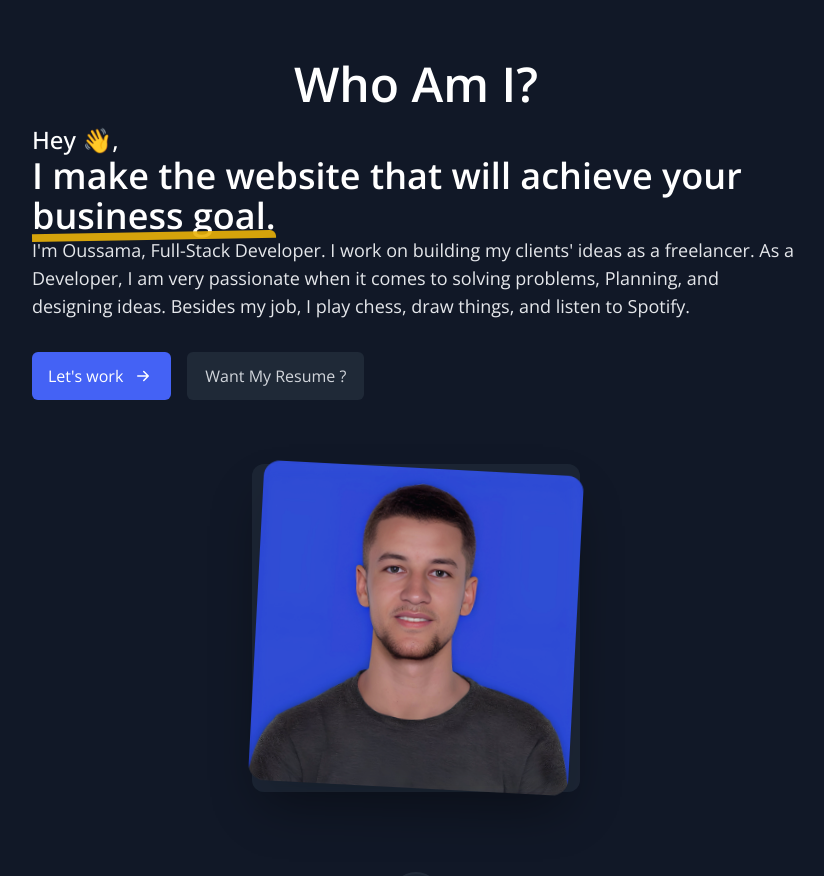
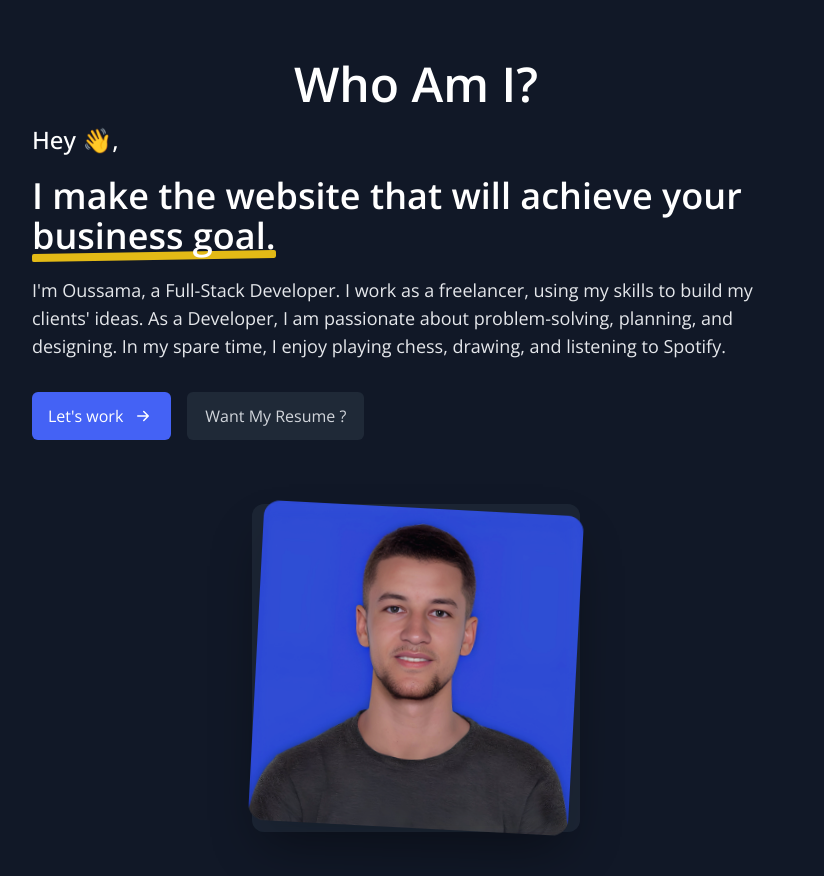
Before and after one commit to ojpro/portfolio-v2, a Next.js app: page / in a window 1280 px wide. Shown: the part 880-1756 px from the top of the page, without its empty margins (224-1048 px from the left). Built offline with nearby package versions, Linux system fonts and the light colour scheme.

Commit message:
minor re-styling for the about section

```diff
--- a/src/components/partials/sections/About.tsx
+++ b/src/components/partials/sections/About.tsx
@@ -16,20 +16,14 @@ export default function About() {
                     <div
                         className="mx-auto p-4 flex flex-row flex-wrap justify-evenly items-center self-center">
                         <div className="max-w-3xl flex flex-col justify-between gap-4">
-                            <div className="group">
+                            <div className="group flex flex-col flex-nowrap justify-between gap-5">
                                 <h3 className="text-2xl font-medium">Hey <span
                                     className="group-hover:animate-bounce inline-block">👋</span>,</h3>
                                 <h4 className="text-4xl font-bold">I make the website that will achieve your <span
-                                    className="relative inline-block before:block before:w-full before:h-2 before:bg-yellow-500 before:absolute before:-bottom-1 before:left-0 before:right-0 before:bg-opacity-90 before:-rotate-1 before:rounded-tr-md">business goal.</span>
+                                    className="relative inline-block after:absolute after:pointer-events-none after:w-full after:h-2 after:-bottom-1 after:left-0 after:bg-yellow-400  after:bg-opacity-90 after:-z-10 z-10 after:rounded-sm after:-rotate-1">business goal.</span>
                                 </h4>
                                 <p className="text-gray-200 text-lg">
-                                    I&apos;m Oussama, Full-Stack Developer. I work on building my clients&apos; ideas
-                                    as a
-                                    freelancer.
-                                    As a Developer, I am <span className="">very passionate</span> when it comes to
-                                    solving problems, Planning, and
-                                    designing ideas.
-                                    Besides my job, I play chess, draw things, and listen to Spotify.
+                                I&apos;m Oussama, a Full-Stack Developer. I work as a freelancer, using my skills to build my clients' ideas. As a Developer, I am passionate about problem-solving, planning, and designing. In my spare time, I enjoy playing chess, drawing, and listening to Spotify.
                                 </p>
                             </div>
                             <div className="flex flex-row flex-nowrap gap-4 justify-start mt-4">
```
